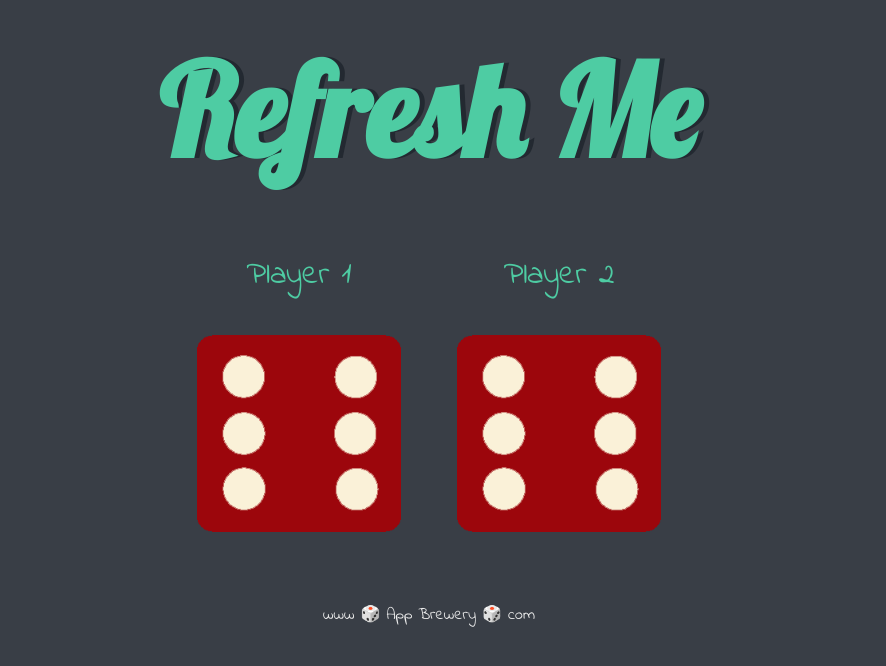
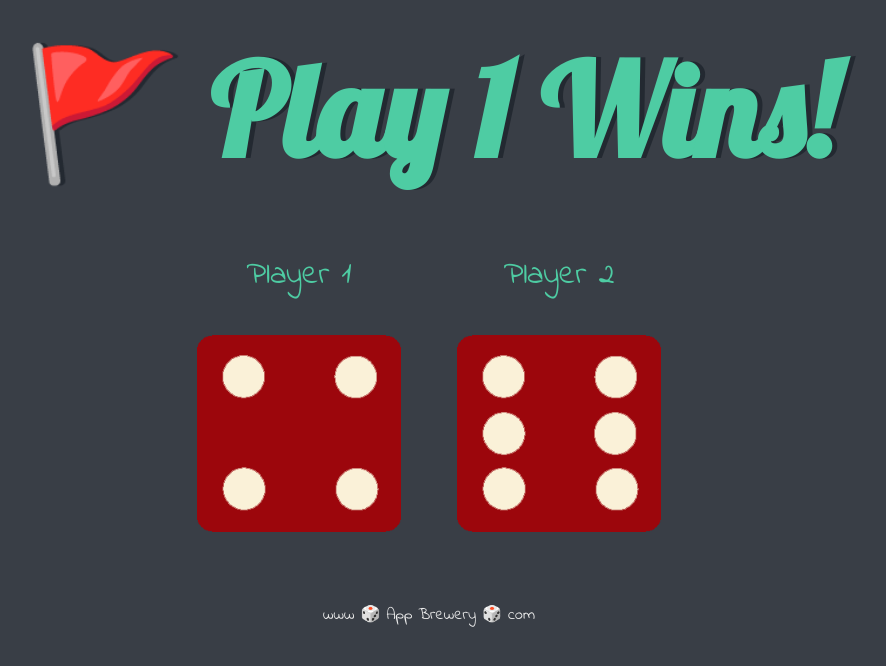
Before and after one commit to ylosifer/DiceGame, a plain HTML site: page index.html in a window 1280 px wide. Shown: the whole page, without its empty margins (211-1097 px from the left). Drawn offline with Linux system fonts and the light colour scheme.

Commit message:
Update index.html

```diff
--- a/index.html
+++ b/index.html
@@ -23,7 +23,7 @@
       </div>
 
     </div>
-
+    <script src="index.js" charset="utf-8"></script>
 
   </body>
 
```
